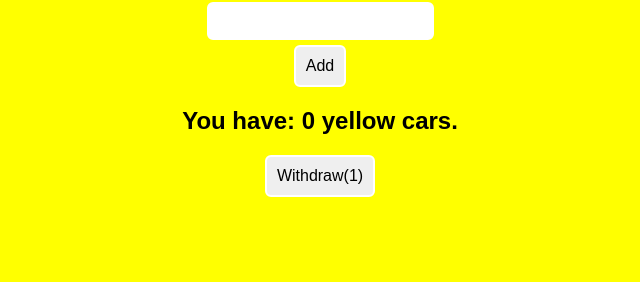
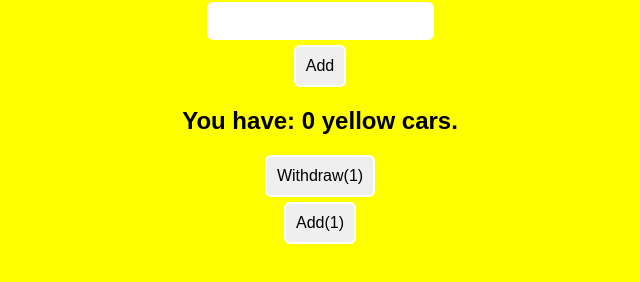
Before and after one commit to divinebody/Yellow-car-counter-for-Europeans-saves-, a plain HTML site: page index.html in a window 1280 px wide. Shown: the part 106-388 px from the top of the page, without its empty margins (320-960 px from the left). Drawn offline with Linux system fonts and the light colour scheme.

Commit message:
Add button to increment yellow cars by 1

```diff
--- a/index.html
+++ b/index.html
@@ -41,6 +41,7 @@
 <button onclick="add()">Add</button>
 <h2>You have: <span id="total">0</span> yellow cars.</h2>
 <button onclick="subtract()">Withdraw(1)</button>
+<button onclick="add()">Add(1)</button>
 
 <script>
 let total = 0;
```
